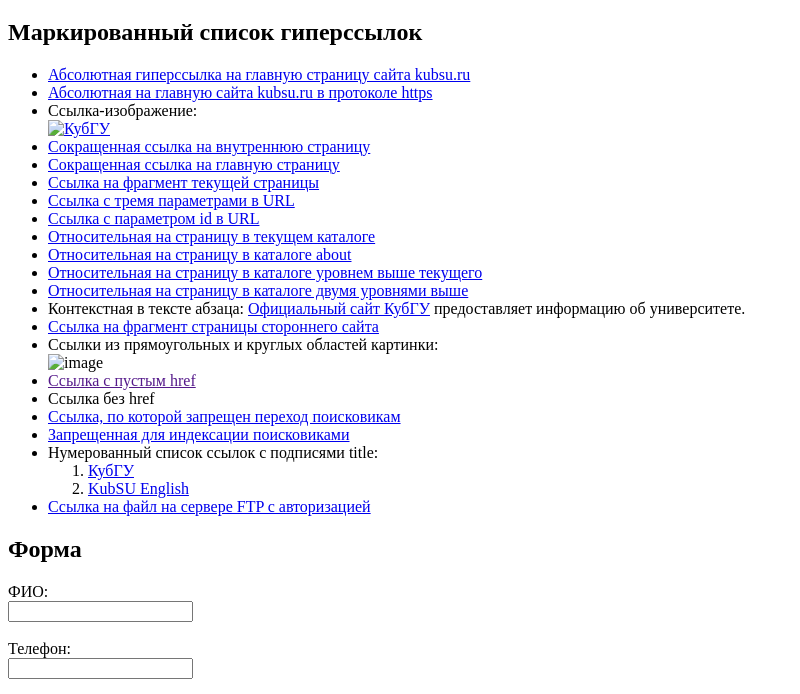
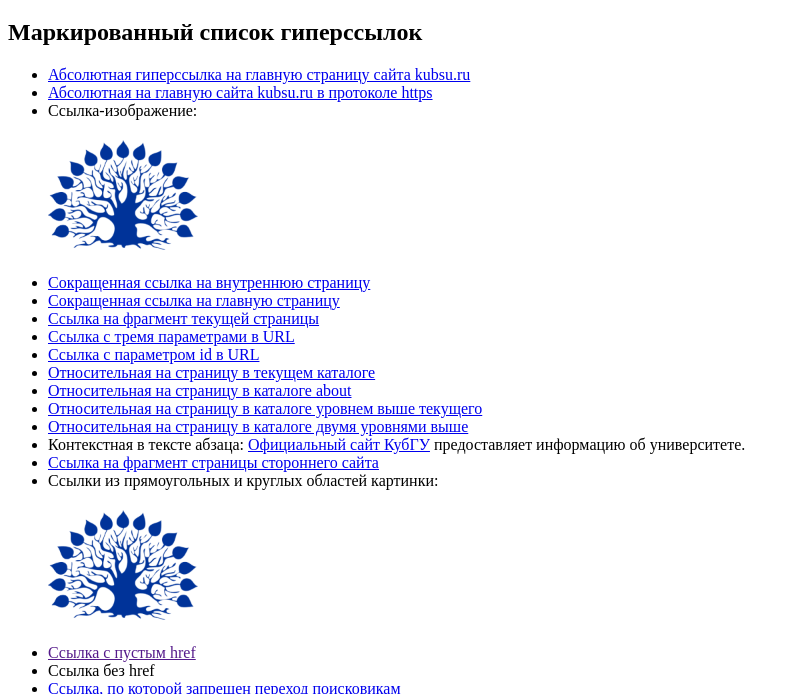
Before and after one commit to ExtraterrestrialRabbit/ExtraterrestrialRabbit.github.io, a plain HTML site: page index.html in a window 1280 px wide. Shown: the part 61-755 px from the top of the page, without its empty margins (0-800 px from the left). Drawn offline with Linux system fonts and the light colour scheme.

Commit message:
Update index.html

```diff
--- a/index.html
+++ b/index.html
@@ -12,7 +12,7 @@
     <ul>
         <li><a href="http://kubsu.ru/">Абсолютная гиперссылка на главную страницу сайта kubsu.ru</a></li>
         <li><a href="https://kubsu.ru/">Абсолютная на главную сайта kubsu.ru в протоколе https</a></li>
-        <li>Ссылка-изображение:<br><a href="https://kubsu.ru/"><img src="image.jpg" alt="КубГУ" width="150" height="150"></a></li>
+        <li>Ссылка-изображение:<br><a href="https://kubsu.ru/"><img src="image.png" alt="КубГУ" width="150" height="150"></a></li>
         <li><a href="/internal-page">Сокращенная ссылка на внутреннюю страницу</a></li>
         <li><a href="/">Сокращенная ссылка на главную страницу</a></li>
         <li><a href="#fragment">Ссылка на фрагмент текущей страницы</a></li>
@@ -26,7 +26,7 @@
         <li><a href="https://ru.wikipedia.org/wiki/HTML#Версии">Ссылка на фрагмент страницы стороннего сайта</a></li>
         <li>
             Ссылки из прямоугольных и круглых областей картинки:<br>
-            <img src="image.jpg" alt="image" usemap="#examplemap" width="150" height="150">
+            <img src="image.png" alt="image" usemap="#examplemap" width="150" height="150">
             <map name="examplemap">
                 <area shape="rect" coords="0,0,75,150" href="https://kubsu.ru/" alt="Прямоугольная область">
                 <area shape="circle" coords="112,75,37" href="https://kubsu.ru/en" alt="Круглая область">
```
